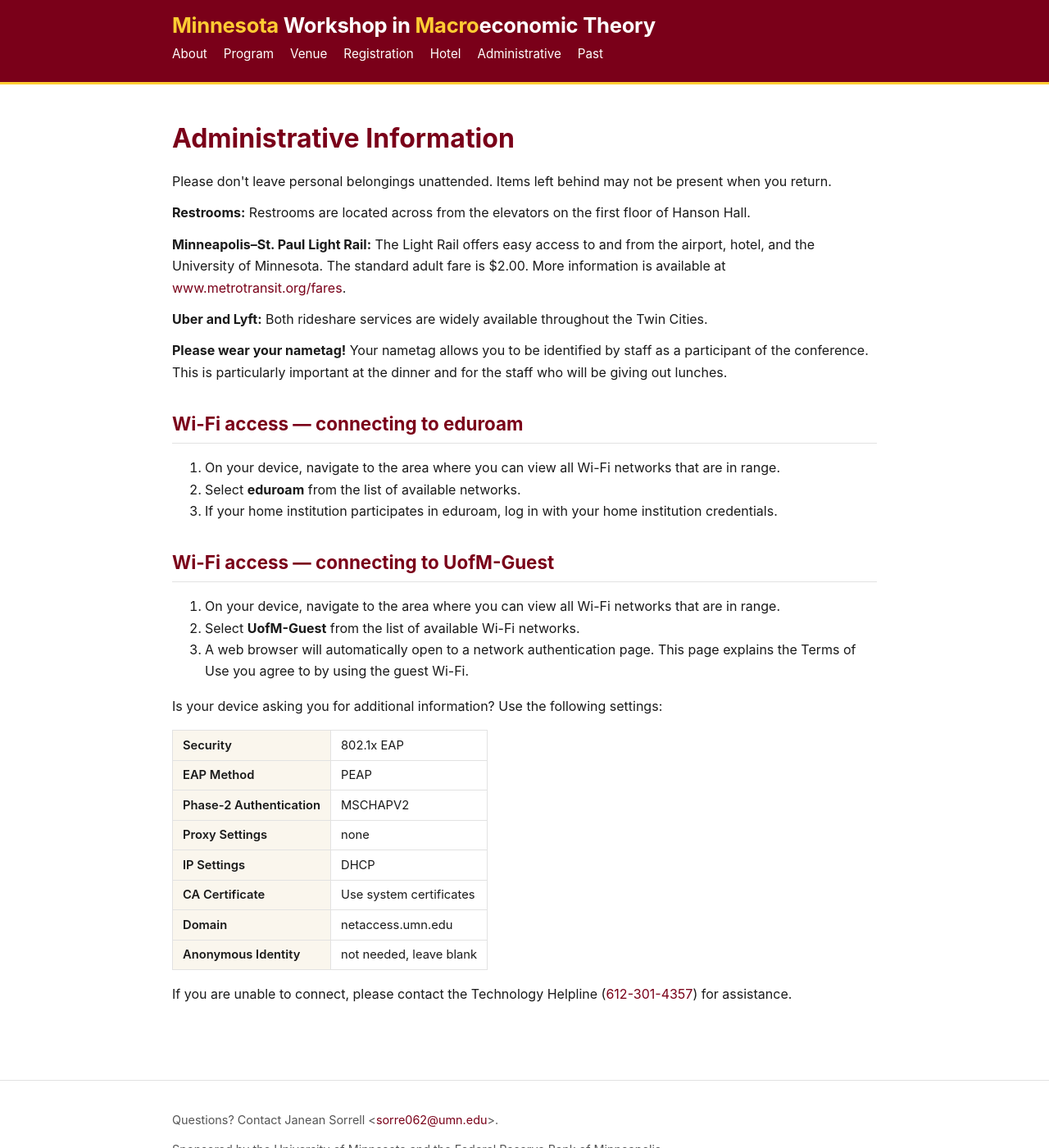
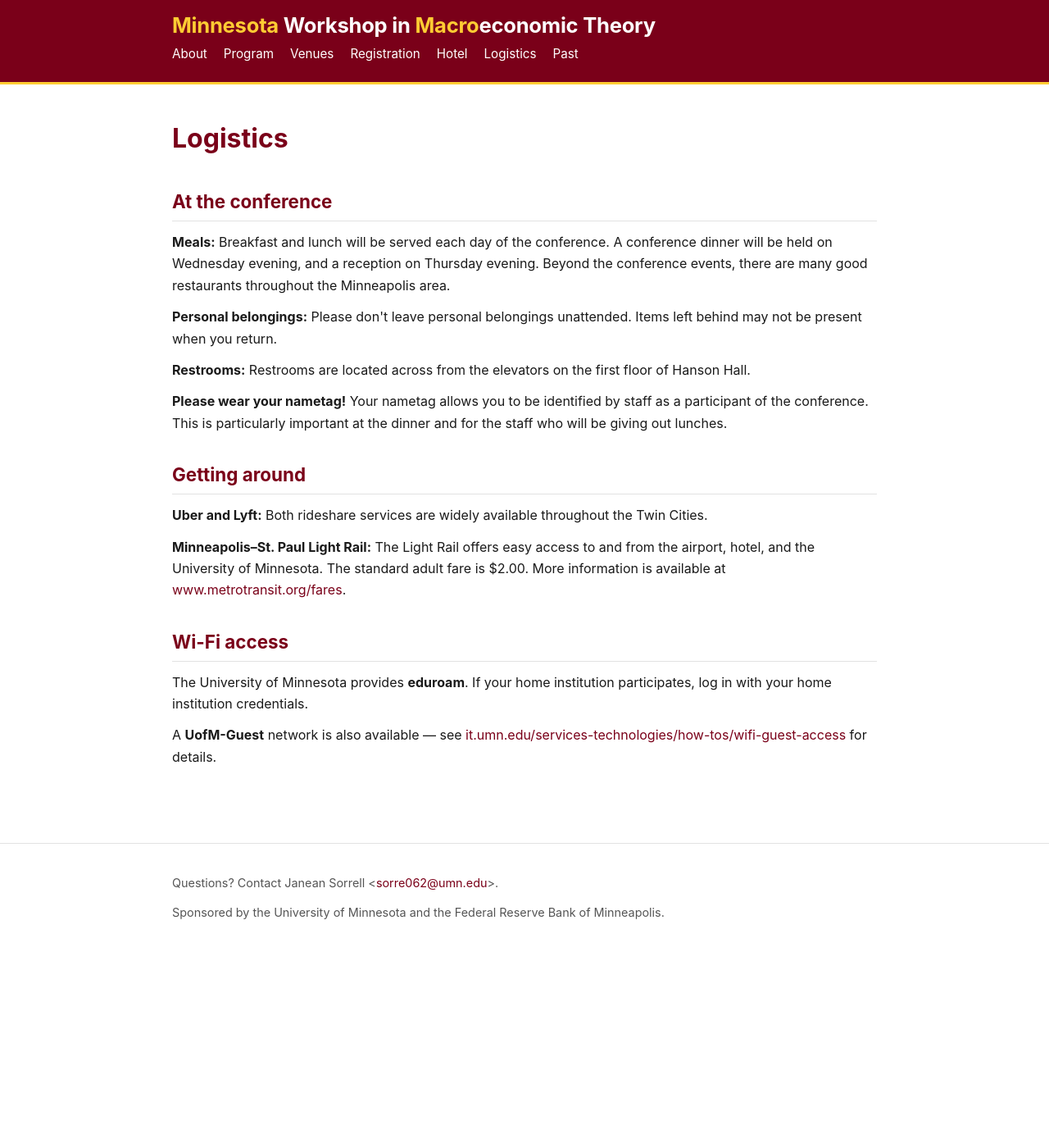
Before and after one commit to mnmacro/mnmacro.github.io, a Jekyll site: the page built from administrative.md, in a window 1280 px wide and 1400 px high. Shown: the whole window at 82% size. Built offline with Jekyll 4.4.1, drawn with Linux system fonts in a browser that asks for light colours.

Commit message:
Add venue cards, rename Administrative to Logistics, tighten content
- Venue page: rename to "Venues", add Hanson Hall + Weisman cards linking
  to Google Maps, parallel addresses, hotel walk note; trim redundant prose
- Hotel: link hotel name to Google Maps; reword Hanson Hall proximity
- Program: "Reception" -> "Reception at Hanson Hall"
- Administrative -> Logistics: regroup into At the conference / Getting
  around / Wi-Fi access, add Meals, compact Wi-Fi section

Co-Authored-By: Claude Opus 4.8 (1M context) <noreply@anthropic.com>

```diff
--- a/_includes/nav.html
+++ b/_includes/nav.html
@@ -5,10 +5,10 @@
 
     {% if state == "active" %}
       <li><a href="{{ '/program/' | relative_url }}">Program</a></li>
-      <li><a href="{{ '/venue/' | relative_url }}">Venue</a></li>
+      <li><a href="{{ '/venue/' | relative_url }}">Venues</a></li>
       <li><a href="{{ '/registration/' | relative_url }}">Registration</a></li>
       <li><a href="{{ '/hotel/' | relative_url }}">Hotel</a></li>
-      <li><a href="{{ '/administrative/' | relative_url }}">Administrative</a></li>
+      <li><a href="{{ '/administrative/' | relative_url }}">Logistics</a></li>
     {% endif %}
 
     <li><a href="{{ '/past/' | relative_url }}">Past</a></li>
--- a/administrative.md
+++ b/administrative.md
@@ -1,50 +1,29 @@
 ---
 layout: default
-title: Administrative
+title: Logistics
 permalink: /administrative/
 ---
 
-# Administrative Information
+# Logistics
 
-<p>Please don't leave personal belongings unattended. Items left behind may not be present when you return.</p>
+## At the conference
+
+<p><strong>Meals:</strong> Breakfast and lunch will be served each day of the conference. A conference dinner will be held on Wednesday evening, and a reception on Thursday evening. Beyond the conference events, there are many good restaurants throughout the Minneapolis area.</p>
+
+<p><strong>Personal belongings:</strong> Please don't leave personal belongings unattended. Items left behind may not be present when you return.</p>
 
 <p><strong>Restrooms:</strong> Restrooms are located across from the elevators on the first floor of Hanson Hall.</p>
 
-<p><strong>Minneapolis–St. Paul Light Rail:</strong> The Light Rail offers easy access to and from the airport, hotel, and the University of Minnesota. The standard adult fare is $2.00. More information is available at <a href="https://www.metrotransit.org/fares">www.metrotransit.org/fares</a>.</p>
+<p><strong>Please wear your nametag!</strong> Your nametag allows you to be identified by staff as a participant of the conference. This is particularly important at the dinner and for the staff who will be giving out lunches.</p>
+
+## Getting around
 
 <p><strong>Uber and Lyft:</strong> Both rideshare services are widely available throughout the Twin Cities.</p>
 
-<p><strong>Please wear your nametag!</strong> Your nametag allows you to be identified by staff as a participant of the conference. This is particularly important at the dinner and for the staff who will be giving out lunches.</p>
+<p><strong>Minneapolis–St. Paul Light Rail:</strong> The Light Rail offers easy access to and from the airport, hotel, and the University of Minnesota. The standard adult fare is $2.00. More information is available at <a href="https://www.metrotransit.org/fares">www.metrotransit.org/fares</a>.</p>
 
-## Wi-Fi access — connecting to eduroam
+## Wi-Fi access
 
-<ol>
-  <li>On your device, navigate to the area where you can view all Wi-Fi networks that are in range.</li>
-  <li>Select <strong>eduroam</strong> from the list of available networks.</li>
-  <li>If your home institution participates in eduroam, log in with your home institution credentials.</li>
-</ol>
+<p>The University of Minnesota provides <strong>eduroam</strong>. If your home institution participates, log in with your home institution credentials.</p>
 
-## Wi-Fi access — connecting to UofM-Guest
-
-<ol>
-  <li>On your device, navigate to the area where you can view all Wi-Fi networks that are in range.</li>
-  <li>Select <strong>UofM-Guest</strong> from the list of available Wi-Fi networks.</li>
-  <li>A web browser will automatically open to a network authentication page. This page explains the Terms of Use you agree to by using the guest Wi-Fi.</li>
-</ol>
-
-<p>Is your device asking you for additional information? Use the following settings:</p>
-
-<table class="settings-table">
-  <tbody>
-    <tr><th>Security</th><td>802.1x EAP</td></tr>
-    <tr><th>EAP Method</th><td>PEAP</td></tr>
-    <tr><th>Phase-2 Authentication</th><td>MSCHAPV2</td></tr>
-    <tr><th>Proxy Settings</th><td>none</td></tr>
-    <tr><th>IP Settings</th><td>DHCP</td></tr>
-    <tr><th>CA Certificate</th><td>Use system certificates</td></tr>
-    <tr><th>Domain</th><td>netaccess.umn.edu</td></tr>
-    <tr><th>Anonymous Identity</th><td>not needed, leave blank</td></tr>
-  </tbody>
-</table>
-
-<p>If you are unable to connect, please contact the Technology Helpline (<a href="tel:6123014357">612-301-4357</a>) for assistance.</p>
+<p>A <strong>UofM-Guest</strong> network is also available — see <a href="https://it.umn.edu/services-technologies/how-tos/wifi-guest-access">it.umn.edu/services-technologies/how-tos/wifi-guest-access</a> for details.</p>
```
Also changed, not shown: hotel.md (+2 -2 lines), program.md (+1 -1 lines), venue.md (+15 -8 lines).
